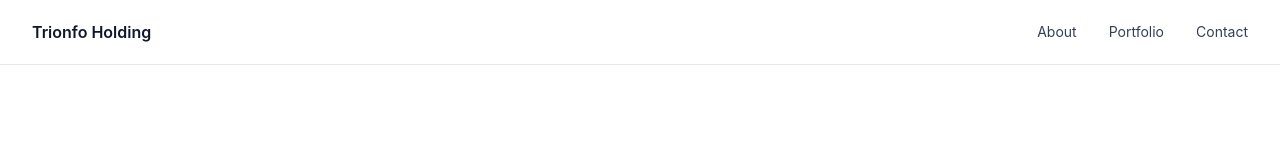
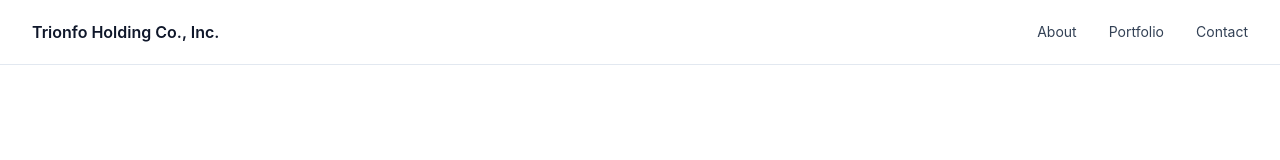
Before and after one commit to dlorenson93/Trionfo-Holding-Co-Inc, a Next.js app: page / in a window 1280 px wide. Shown: the top 160 px of the page. Built offline with nearby package versions, Linux system fonts and the light colour scheme.

Commit message:
Fix: Show full company name in header on all devices

```diff
--- a/src/components/Navbar.tsx
+++ b/src/components/Navbar.tsx
@@ -24,12 +24,9 @@ export default function Navbar() {
       <div className="max-w-7xl mx-auto px-4 sm:px-6 lg:px-8">
         <div className="flex justify-between items-center h-16">
           {/* Logo */}
-          <Link href="/" className="flex-shrink-0 flex-grow" onClick={closeMenu}>
-            <span className="text-xs sm:text-sm md:text-base font-semibold text-trionfo-primary whitespace-nowrap truncate">
-              Trionfo
-            </span>
-            <span className="hidden sm:inline text-xs sm:text-sm md:text-base font-semibold text-trionfo-primary ml-1">
-              Holding
+          <Link href="/" className="flex-shrink-0" onClick={closeMenu}>
+            <span className="text-xs sm:text-sm md:text-base font-semibold text-trionfo-primary whitespace-nowrap">
+              Trionfo Holding Co., Inc.
             </span>
           </Link>
 
```
